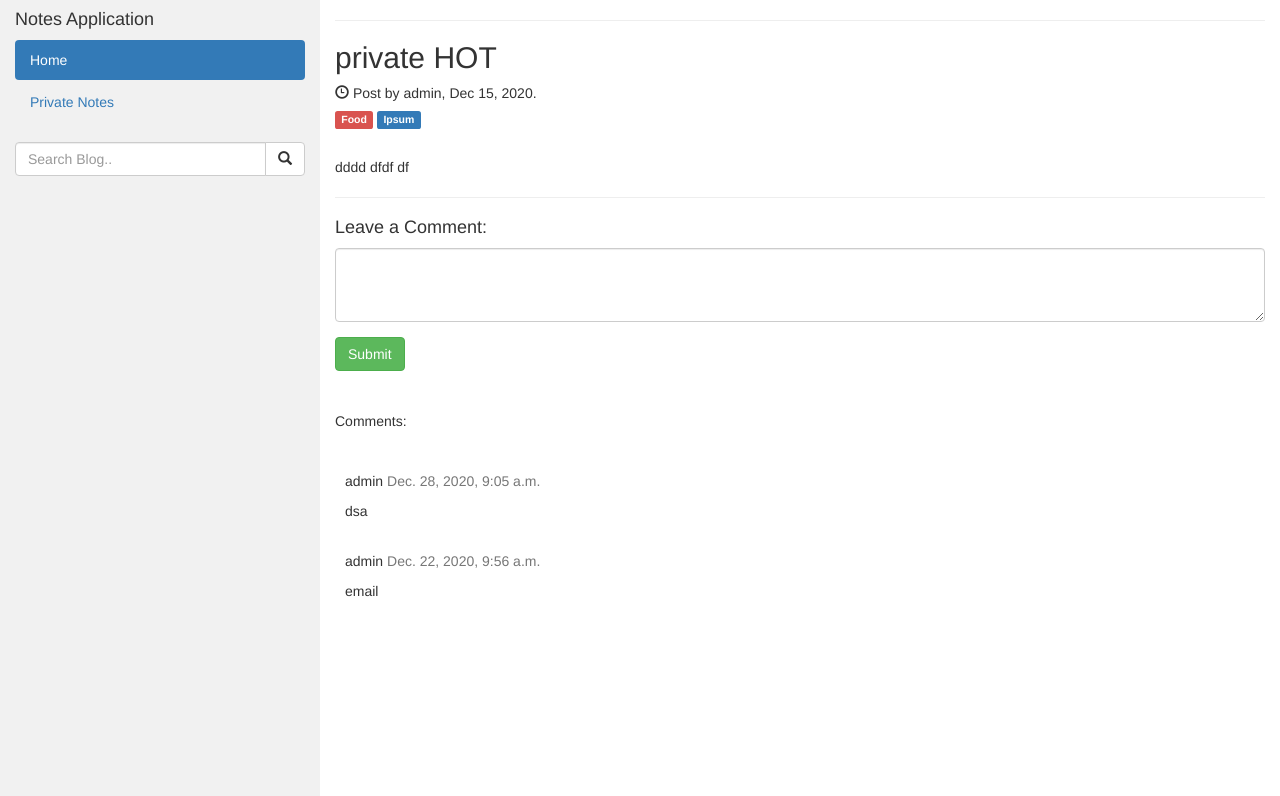
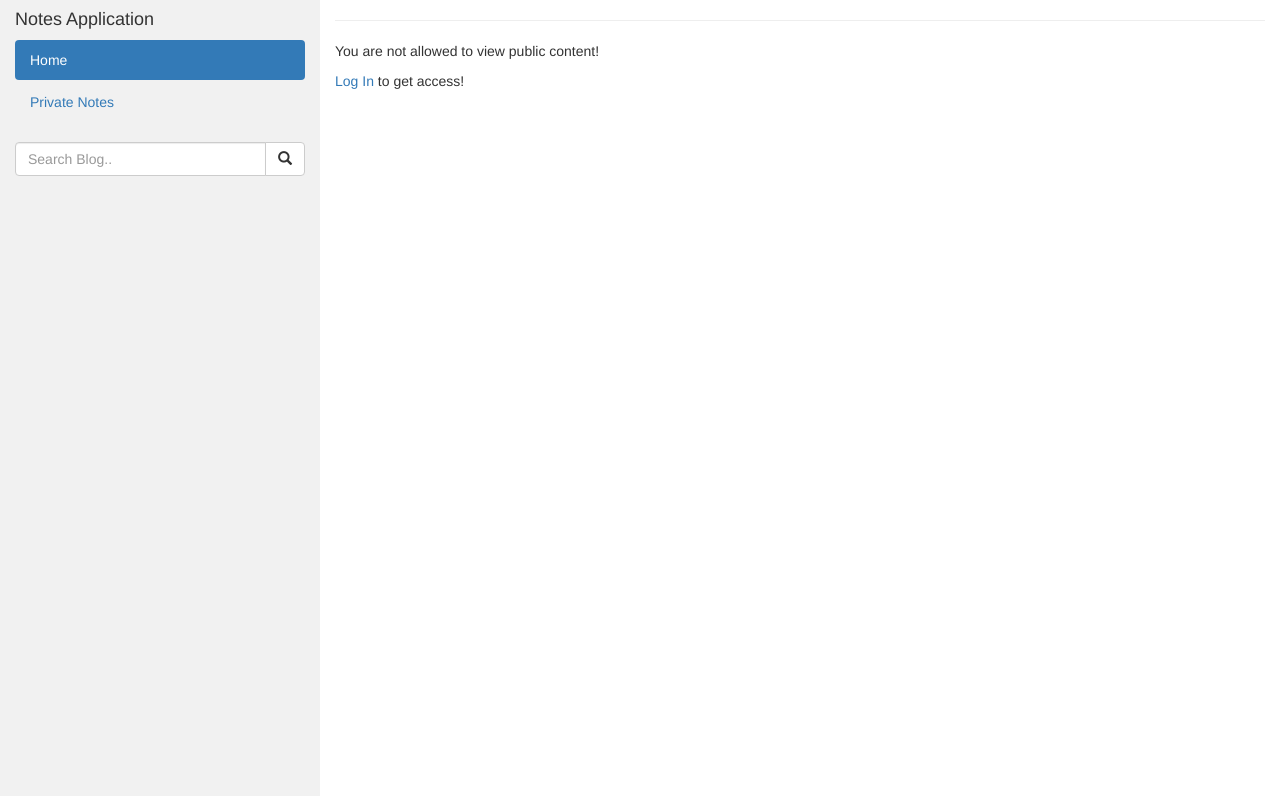
Before and after one commit to sp4c3cow/djwebsite, a Django app: a page that uses templates/html/note_detail.html in a window 1280 px wide. Shown: the top 796 px of the page. Run offline with Django 3.2, Linux system fonts and the light colour scheme; data comes from the database, SQL or seed files in the repository; both versions use the stored data as it was after the commit; some libraries are stand-ins or nearby versions.

Commit message:
CRUD function well

```diff
--- a/djwebsite/settings.py
+++ b/djwebsite/settings.py
@@ -38,6 +38,9 @@ INSTALLED_APPS = [
     'django.contrib.messages',
     'django.contrib.staticfiles',
     'website.apps.WebsiteConfig',
+
+    # Third Party Apps
+    # 'widget_tweaks',
 ]
 
 MIDDLEWARE = [
--- a/templates/html/index.html
+++ b/templates/html/index.html
@@ -14,7 +14,6 @@
     <hr>
     <h2>{{ note.title }}  </h2>
     <h5><span class="glyphicon glyphicon-time"></span> Post by {{ note.author }}, {{ note.created_on }}.</h5>
-    <h5><span class="label label-danger">Food</span> <span class="label label-primary">Ipsum</span></h5><br>
     <p>{{ note.content|truncatechars:50 }}</p>
     <a href="{% url 'note_detail' note.slug  %}" class="btn btn-primary">Read More &rarr;</a>
     <br><br>
--- a/templates/html/note_detail.html
+++ b/templates/html/note_detail.html
@@ -2,15 +2,19 @@
 {% block content %}
 <div class="col-sm-9">
     <hr>
-    <h2>{{ note_detail.title }}</h2>
-    <h5><span class="glyphicon glyphicon-time"></span> Post by {{ note_detail.author }}, {{ note_detail.created_on|date:"M d, Y" }}.</h5>
-    <h5><span class="label label-danger">Food</span> <span class="label label-primary">Ipsum</span></h5><br>
-    <p>{{ note_detail.content }}</p>
+    {% if user.is_authenticated %}
+        <h2>{{ note_detail.title }}</h2>
+        <h5><span class="glyphicon glyphicon-time"></span> Post by {{ note_detail.author }}, {{ note_detail.created_on|date:"M d, Y" }}.</h5>
+        <h5><a href="{% url 'note_update_view' note_detail.slug %}"><span class="label label-primary">Edit</span></a> <a href="{% url 'note_delete_view' note_detail.slug %}"><span class="label label-danger">Delete</span></a></h5><br>
+
+        <p>{{ note_detail.content|linebreaks }}</p>
     <hr>
     <h4>Leave a Comment:</h4>
-  <form role="form">
+  <form role="form" method="post">
     <div class="form-group">
-      <textarea class="form-control" rows="3" required></textarea>
+<!--      <textarea class="form-control" rows="3" required></textarea>-->
+        {% csrf_token %}
+        {{ comment_form.as_p }}
     </div>
     <button type="submit" class="btn btn-success">Submit</button>
   </form>
@@ -20,4 +24,8 @@
     {% else %}
         {% include 'html/comment.html' %}
     {% endif %}
+    {% else %}
+        <p>You are not allowed to view public content!</p>
+        <a href="{% url 'login' %}">Log In</a> to get access!
+    {% endif %}
 {% endblock content %}
--- a/templates/html/private.html
+++ b/templates/html/private.html
@@ -15,7 +15,6 @@
       <hr>
       <h2>{{ pr_note.title }}</h2>
       <h5><span class="glyphicon glyphicon-time"></span> Post by {{ pr_note.author }}, {{ pr_note.created_on }}.</h5>
-      <h5><span class="label label-danger">Food</span> <span class="label label-primary">Ipsum</span></h5><br>
       <p>{{ pr_note.content|truncatechars:50 }}</p>
       <a href="{% url 'pr_note_detail' pr_note.slug  %}" class="btn btn-primary">Read More &rarr;</a>
       <br><br>
--- a/website/models.py
+++ b/website/models.py
@@ -1,5 +1,6 @@
 from django.contrib.auth.models import User
 from django.db import models
+from django.urls import reverse
 
 STATUS = (
     (0, 'Public'),
@@ -21,6 +22,10 @@ class Note(models.Model):
     def __str__(self):
         return self.title
 
+    def get_absolute_url(self):
+        return reverse('note_detail', kwargs={'slug': self.slug})
+
+
 class Comment(models.Model):
     note = models.ForeignKey(Note, on_delete=models.CASCADE, related_name='comments')
     username = models.ForeignKey(User, on_delete=models.CASCADE)
--- a/website/urls.py
+++ b/website/urls.py
@@ -5,5 +5,9 @@ urlpatterns = [
     path('', views.NoteList.as_view(), name='home'),
     path('private/', views.PrivateNoteList.as_view(), name='pr_notes'),
     path('<slug:slug>/', views.note_detail, name='note_detail'),
-    path('private/<slug:slug>/', views.pr_note_detail, name='pr_note_detail')
+    path('<slug:slug>/update/', views.NoteUpdateView.as_view(), name='note_update_view'),
+    path('<slug:slug>/delete/', views.NoteDeleteView.as_view(), name='note_delete_view'),
+    path('private/<slug:slug>/', views.pr_note_detail, name='pr_note_detail'),
+    path('private/<slug:slug>/update/', views.NoteUpdateView.as_view(), name='pr_note_update_view'),
+    path('private/<slug:slug>/delete/', views.NoteDeleteView.as_view(), name='pr_note_delete_view'),
 ]
--- a/website/views.py
+++ b/website/views.py
@@ -2,6 +2,7 @@ from django.shortcuts import render, get_object_or_404
 from django.views import generic
 from .forms import CommentForm
 from .models import Note
+from django.urls import reverse
 
 def note_detail(request, slug):
     template_name = 'html/note_detail.html'
@@ -61,6 +62,16 @@ class PrivateNoteList(generic.ListView):
     queryset = Note.objects.filter(status=1).order_by('-created_on')
     template_name = 'html/private.html'
 
+class NoteUpdateView(generic.UpdateView):
+    model = Note
+    fields = ['title', 'content', 'status']
+    template_name = "html/note_update_view.html"
+
+class NoteDeleteView(generic.DeleteView):
+    model = Note
+    success_url = '/'
+    template_name = "html/note_confirm_delete.html"
+
 # class PrivateNoteDetail(generic.DetailView):
 #     context_object_name = 'pr_note_detail'
 #     model = Note
```
Also changed, not shown: templates/html/note_confirm_delete.html (added, +8 -0 lines), templates/html/note_update_view.html (added, +9 -0 lines), templates/html/pr_note_detail.html (+6 -4 lines), db.sqlite3.
